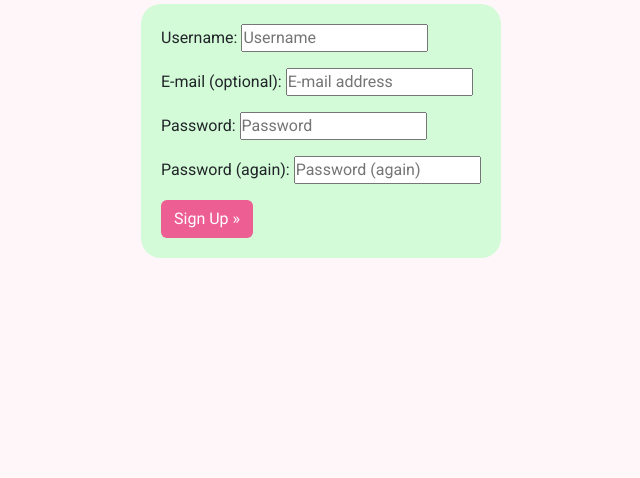
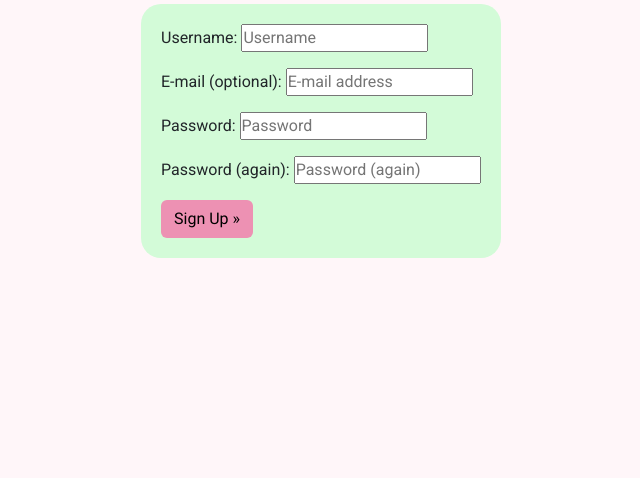
Before and after one commit to Jbachtiger/ci-pp4-the-unconventional-programmer, a Django app: page /accounts/signup/ in a window 1280 px wide. Shown: the part 170-648 px from the top of the page, without its empty margins (232-872 px from the left). Run offline with Django 3.2, Linux system fonts and the light colour scheme.

Commit message:
Add colour contrast checks to ReadMe

```diff
--- a/static/css/style.css
+++ b/static/css/style.css
@@ -111,8 +111,8 @@ a {
 
 /* Button styles */
 .generic-btn {
-    background-color: #ed5e93;
-    color: white;
+    background-color: #ED91B3;
+    color: #000;
 }
 
 .next-btn {
```
Also changed, not shown: README.md, 2 other files.
